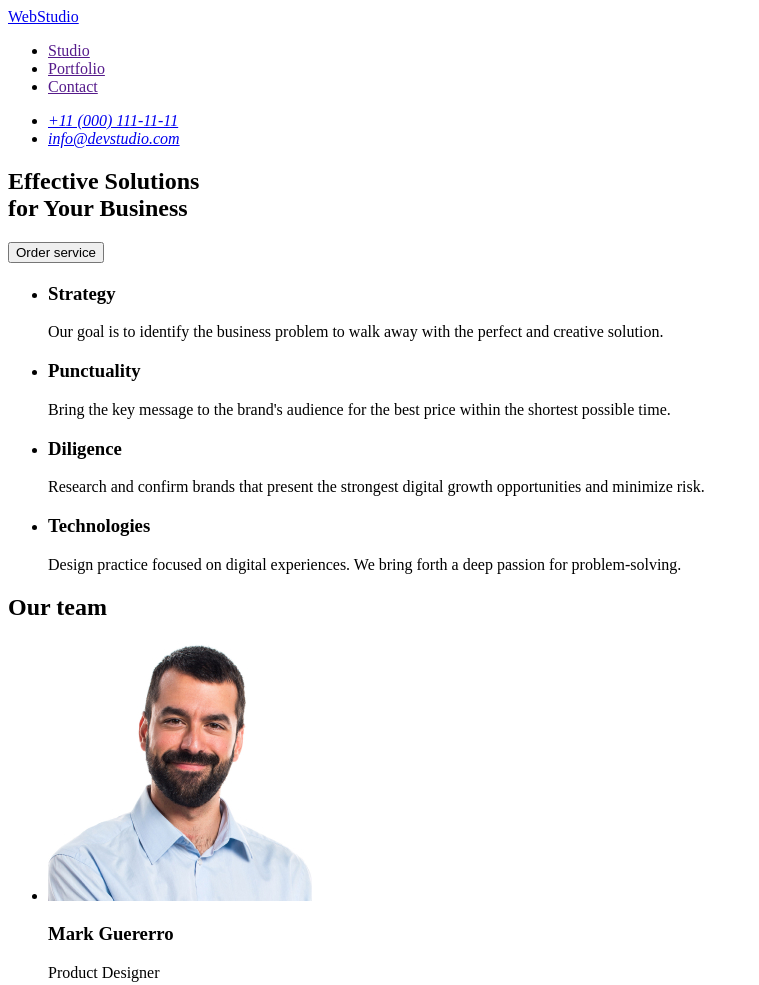
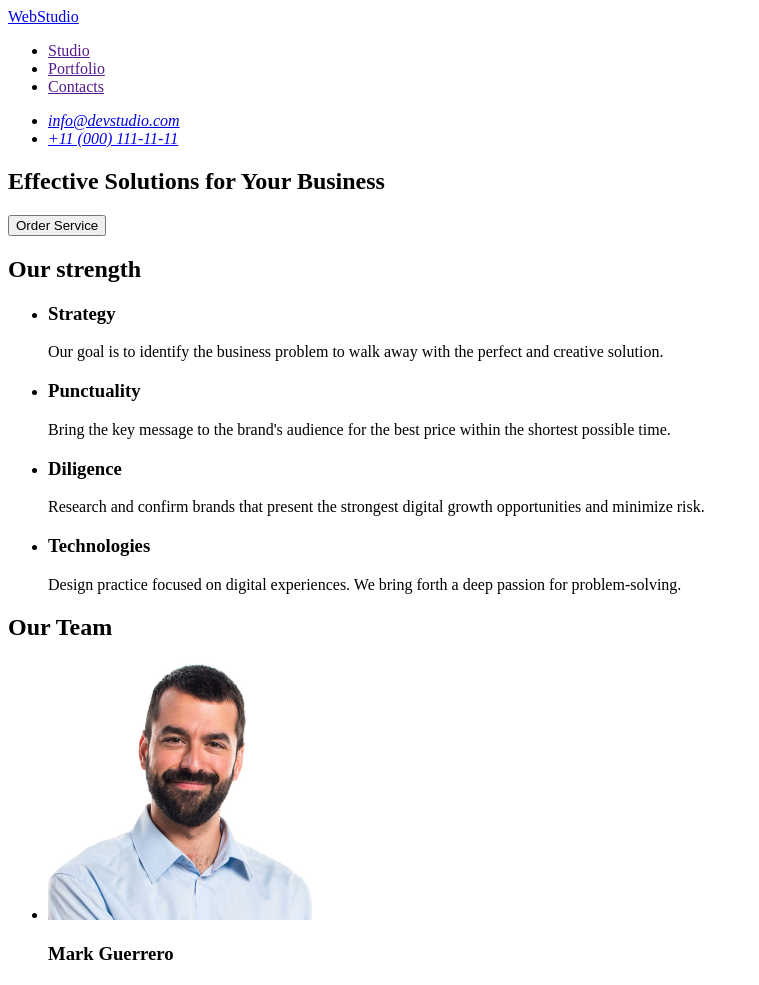
Before and after one commit to vladshein/goit-markup-hw-01, a plain HTML site: page index.html in a window 1280 px wide. Shown: the top 985 px of the page, without its empty margins (0-759 px from the left). Drawn offline with Linux system fonts and the light colour scheme.

Commit message:
Add solutions to autocheck comments

```diff
--- a/index.html
+++ b/index.html
@@ -14,28 +14,25 @@
         <ul>
           <li><a href="">Studio</a></li>
           <li><a href="">Portfolio</a></li>
-          <li><a href="">Contact</a></li>
+          <li><a href="">Contacts</a></li>
         </ul>
       </nav>
 
       <!-- header contact -->
       <address>
         <ul>
+          <li><a href="mailto:info@devstudio.com">info@devstudio.com</a></li>
           <li><a href="tel:+110001111111">+11 (000) 111-11-11</a></li>
-          <li><a href="mailto:info@devstudio.com">info@devstudio.com</a></li>
         </ul>
       </address>
     </header>
     <main>
       <section>
-        <h1>
-          Effective Solutions<br />
-          for Your Business
-        </h1>
-        <button type="submit">Order service</button>
+        <h1>Effective Solutions for Your Business</h1>
+        <button type="button">Order Service</button>
       </section>
       <section>
-        <h2></h2>
+        <h2>Our strength</h2>
         <ul>
           <li>
             <h3>Strategy</h3>
@@ -68,11 +65,11 @@
         </ul>
       </section>
       <section>
-        <h2>Our team</h2>
+        <h2>Our Team</h2>
         <ul>
           <li>
-            <img src="./images/img.jpg" alt="Mark Guererro" width="264" />
-            <h3>Mark Guererro</h3>
+            <img src="./images/img.jpg" alt="Mark Guerrero" width="264" />
+            <h3>Mark Guerrero</h3>
             <p>Product Designer</p>
           </li>
           <li>
@@ -95,7 +92,7 @@
     </main>
     <footer>
       <!--logo-->
-      <a href="">WEB<span class="logo-dark">STUDIO</span></a>
+      <a href="./index.html">WebStudio</a>
       <p>
         Increase the flow of customers and sales for your business with digital
         marketing & growth solutions.
```
